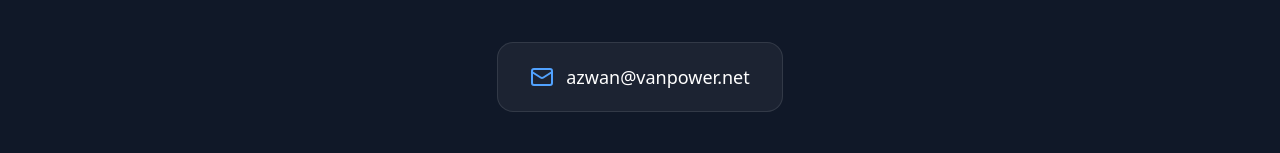
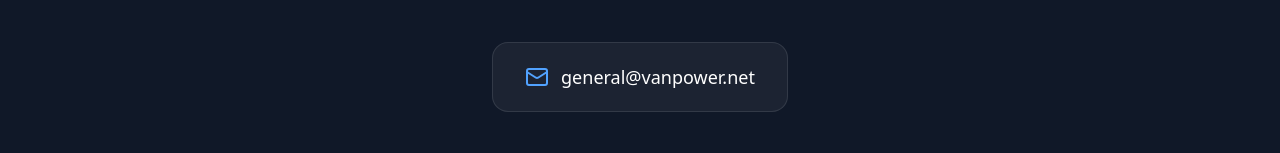
Before and after one commit to azwan56/vanpowerCNsite, a React (Vite) app: page / in a window 1280 px wide. Shown: the part 5992-6145 px from the top of the page. Built offline with nearby package versions, Linux system fonts and the light colour scheme.

Commit message:
fix: 更新主页联系邮箱为 general@vanpower.net

```diff
--- a/index.html
+++ b/index.html
@@ -56,7 +56,7 @@
           "url": "https://www.vanpower.net/",
           "logo": "https://www.vanpower.net/logo.png",
           "image": "https://www.vanpower.net/logo.png",
-          "email": "azwan@vanpower.net",
+          "email": "general@vanpower.net",
           "description": "万跑科技致力于为全球与本土企业提供最前沿的 Agentic AI 落地架构、大模型微调及云计算商业落地解决方案。",
           "address": {
             "@type": "PostalAddress",
--- a/src/App.tsx
+++ b/src/App.tsx
@@ -931,9 +931,9 @@ export default function App() {
             联系万跑技术专家，我们将为您评估最适合您的全球或本土 AI 落地架构。
           </p>
           <div className="inline-flex flex-col sm:flex-row justify-center items-center gap-6 bg-white/5 border border-white/10 rounded-2xl px-8 py-5 text-lg mb-16">
-            <a href="mailto:azwan@vanpower.net" className="flex items-center space-x-3 hover:text-blue-400 transition-colors">
+            <a href="mailto:general@vanpower.net" className="flex items-center space-x-3 hover:text-blue-400 transition-colors">
               <Mail className="w-6 h-6 text-blue-400" />
-              <span>azwan@vanpower.net</span>
+              <span>general@vanpower.net</span>
             </a>
           </div>
           <p className="text-gray-500 text-sm">© 2026 万跑科技（上海）有限公司. 保留所有权利.</p>
```
